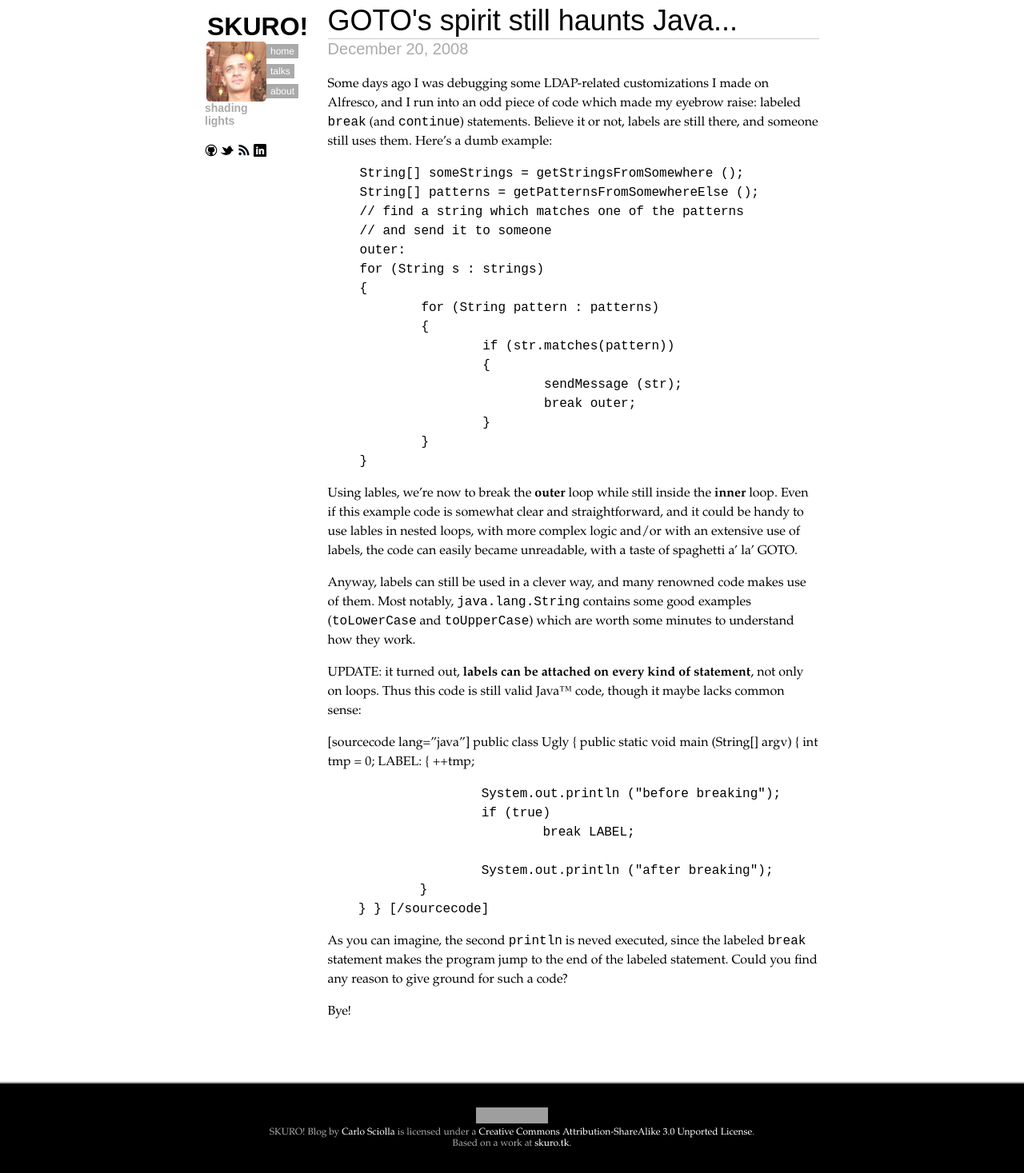
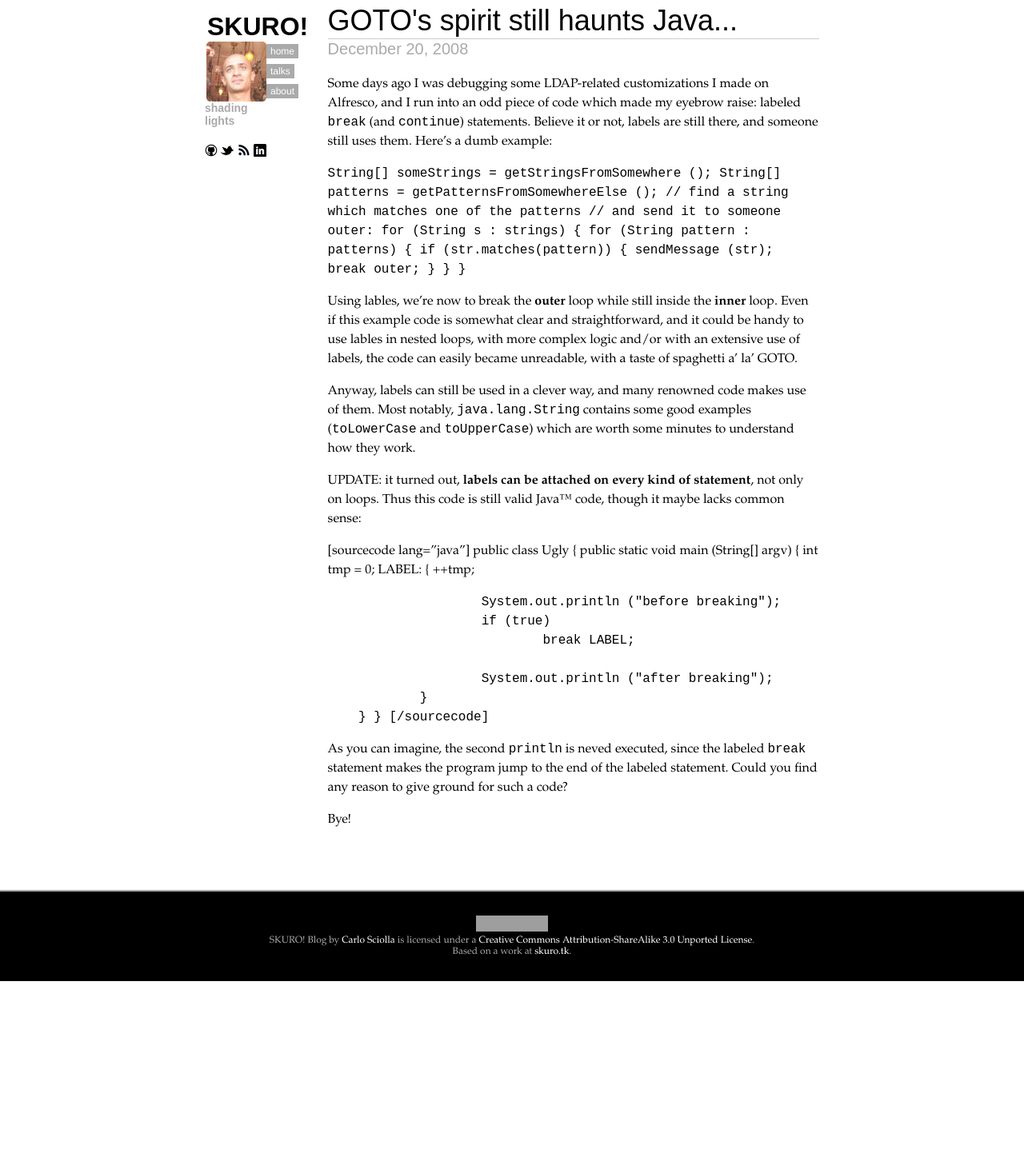
Before and after one commit to skuro/skuro.github.com, a Jekyll site: the page built from _posts/2008-12-20-gotos-spirit-still-haunts-javaor-not.md, in a window 1280 px wide. Shown: the whole page at 80% size. Built offline with Jekyll 4.4.1, drawn with Linux system fonts in a browser that asks for light colours; some web fonts are replaced; Markdown is read by kramdown in place of the engine named in the settings; comment, search, counter and statistics services are not loaded; after the commit the page ends 1227 px from its top, so only the background shows below that; grey boxes are pictures that could not be loaded.

Commit message:
Revamped old post

```diff
--- a/_posts/2008-12-20-gotos-spirit-still-haunts-javaor-not.md
+++ b/_posts/2008-12-20-gotos-spirit-still-haunts-javaor-not.md
@@ -4,7 +4,7 @@
 ---
 Some days ago I was debugging some LDAP-related customizations I made on <a title="Alfresco ECM" href="http://www.alfresco.com" target="_blank">Alfresco</a>, and I run into an odd piece of code which made my eyebrow raise: labeled <code>break</code> (and <code>continue</code>) statements. Believe it or not, labels are still there, and someone still uses them. Here's a dumb example:
 
-{% highlight clojure  %}
+<code>
 String[] someStrings = getStringsFromSomewhere ();
 String[] patterns = getPatternsFromSomewhereElse ();
 // find a string which matches one of the patterns
@@ -21,7 +21,7 @@
                 }
         }
 }
-{% endhighlight %}
+</code>
 
 Using lables, we're now to break the <strong>outer</strong> loop while still inside the <strong>inner</strong> loop. Even if this example code is somewhat clear and straightforward, and it could be handy to use lables in nested loops, with more complex logic and/or with an extensive use of labels, the code can easily became unreadable, with a taste of spaghetti a' la' GOTO.
 
```
